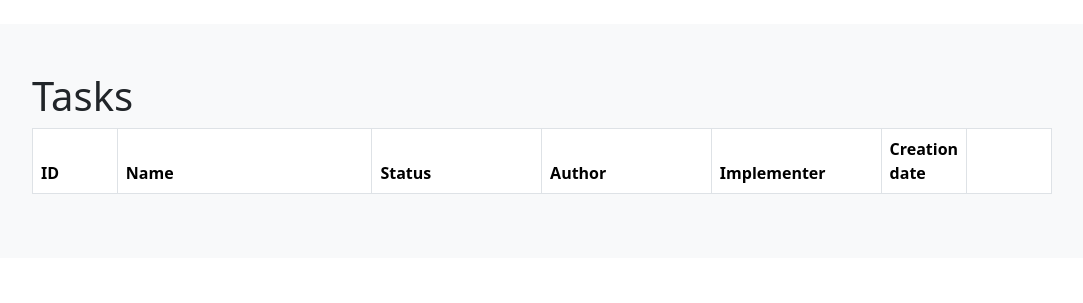
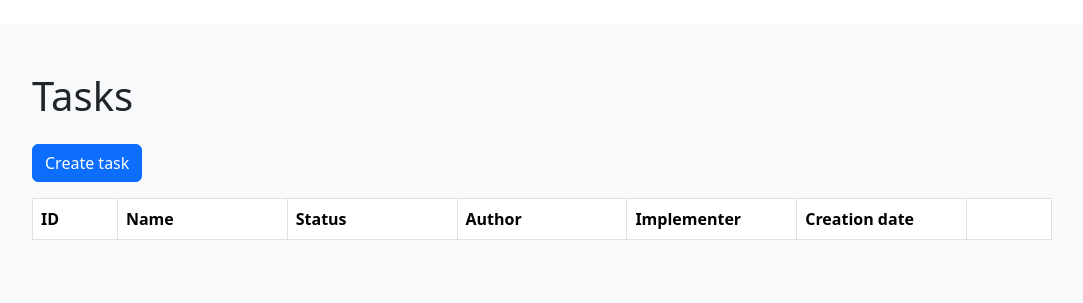
Before and after one commit to Buchiks/python-project-52, a Django app: page /tasks/ in a window 1280 px wide. Shown: the part 56-359 px from the top of the page, without its empty margins (98-1181 px from the left). Run offline with Django 5.2, Linux system fonts and the light colour scheme; the visitor is signed in with stand-in values (Sample User, id 1); data that the repository does not hold is empty; some libraries are stand-ins or nearby versions.

Commit message:
made creating task option

```diff
--- a/task_manager/statuses/models.py
+++ b/task_manager/statuses/models.py
@@ -5,3 +5,6 @@ class Status(models.Model):
     name = models.CharField(max_length=200, unique=True)
     created_at = models.DateTimeField(auto_now_add=True)
     updated_at = models.DateTimeField(auto_now=True)
+
+    def __str__(self):
+        return self.name
--- a/task_manager/tasks/models.py
+++ b/task_manager/tasks/models.py
@@ -1,11 +1,14 @@
 from django.db import models
 from django.conf import settings
+from django.utils.translation import gettext_lazy as _
 
 from statuses.models import Status
 
 
 class Task(models.Model):
-    name = models.CharField(max_length=200, unique=True)
+    name = models.CharField(max_length=200, unique=True, error_messages={
+            'unique': _("already exists")
+            })
     executor = models.ForeignKey(settings.AUTH_USER_MODEL, on_delete=models.PROTECT, related_name="executor_tasks")
     description = models.TextField(blank=True)
     created_at = models.DateTimeField(auto_now_add=True)
--- a/task_manager/tasks/templates/task_list.html
+++ b/task_manager/tasks/templates/task_list.html
@@ -16,15 +16,16 @@
 <main class="container">
     <div class="bg-light p-5 rounded">
         <h1>{% translate "Tasks" %}</h1>
+        <a class="btn btn-primary my-3" href="{% url 'tasks:create' %}">{% translate "Create task" %}</a>
         <table class="table table-bordered" data-test="urls">
             <thead>
                 <tr>
                     <th class="col-1 fw-semibold">ID</th>
-                    <th class="col-3 fw-semibold">{% translate "Name" %}</th>
+                    <th class="col-2 fw-semibold">{% translate "Name" %}</th>
                     <th class="col-2 fw-semibold">{% translate "Status" %}</th>
                     <th class="col-2 fw-semibold">{% translate "Author" %}</th>
                     <th class="col-2 fw-semibold">{% translate "Implementer" %}</th>
-                    <th class="col-1 fw-semibold">{% translate "Creation date" %}</th>
+                    <th class="col-2 fw-semibold">{% translate "Creation date" %}</th>
                     <th class="col-1 fw-semibold"></th>
                 </tr>
             </thead>
@@ -33,11 +34,11 @@
                 {% for task in tasks %}
                 <tr>
                     <td class="col-1">{{ task.id }}</td>
-                    <td class="col-3">{{ task.name }}</td>
+                    <td class="col-2">{{ task.name }}</td>
                     <td class="col-2">{{ task.status }}</td>
                     <td class="col-2">{{ task.author }}</td>
                     <td class="col-2">{{ task.executor }}</td>
-                    <td class="col-1">{{ task.created_at }}</td>
+                    <td class="col-2">{{ task.created_at }}</td>
                     <td class="col-1">
                         {% comment %}
                         <a href="{% url 'tasks:update' pk=status.id %}">{% translate "Update" %}</a>
--- a/task_manager/tasks/urls.py
+++ b/task_manager/tasks/urls.py
@@ -6,7 +6,7 @@ app_name = 'tasks'
 
 urlpatterns = [
     path("", views.TasksListView.as_view(), name="list"),
-    #path("create/", , name="create"),
+    path("create/", views.TaskCreateView.as_view(), name="create"),
     #path("<int:pk>/update/", , name="update"),
     #path("<int:pk>/delete/", , name="delete"),
 ]
--- a/task_manager/tasks/views.py
+++ b/task_manager/tasks/views.py
@@ -1,11 +1,12 @@
 from django.contrib import messages
 from django.contrib.auth.mixins import LoginRequiredMixin
+from django.views.generic import CreateView
 from django.shortcuts import redirect, render
 from django.utils.translation import gettext_lazy as _
+from django.urls import reverse_lazy
 from django.views import View
 
 from .models import Task
-
 
 
 class TasksListView(LoginRequiredMixin, View):
@@ -17,3 +18,14 @@ class TasksListView(LoginRequiredMixin, View):
             "task_list.html",
             {"tasks": tasks}
         )
+
+
+class TaskCreateView(LoginRequiredMixin, CreateView):
+    model = Task
+    fields = ["name", "executor", "status"]
+    template_name = "create.html"
+    success_url = reverse_lazy("tasks:list")
+
+    def form_valid(self, form):
+        form.instance.author = self.request.user
+        return super().form_valid(form)
```
Also changed, not shown: task_manager/tasks/templates/create.html (added, +21 -0 lines), task_manager/tasks/migrations/0002_alter_task_name.py (added).
